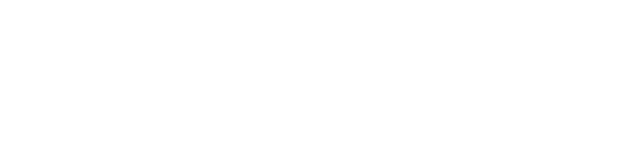
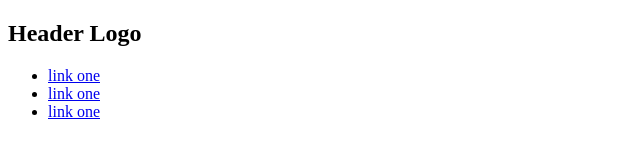
Before and after one commit to humza-rao/landing-page, a plain HTML site: page index.html in a window 1280 px wide. Shown: the whole page, without its empty margins (0-640 px from the left). Drawn offline with Linux system fonts and the light colour scheme.

Commit message:
Add HTML header content

```diff
--- a/index.html
+++ b/index.html
@@ -7,7 +7,14 @@
   <title>Humza's Page</title>
 </head>
 <body>
-  <div class="header"></div>
+  <div class="header">
+    <h2>Header Logo</h2>
+    <ul>
+      <li><a href="./link-one.html">link one</a></li>
+      <li><a href="./link-two.html">link one</a></li>
+      <li><a href="./link-three.html">link one</a></li>
+    </ul>
+  </div>
 
   <div class="content">
     <div class="top"></div>
```
